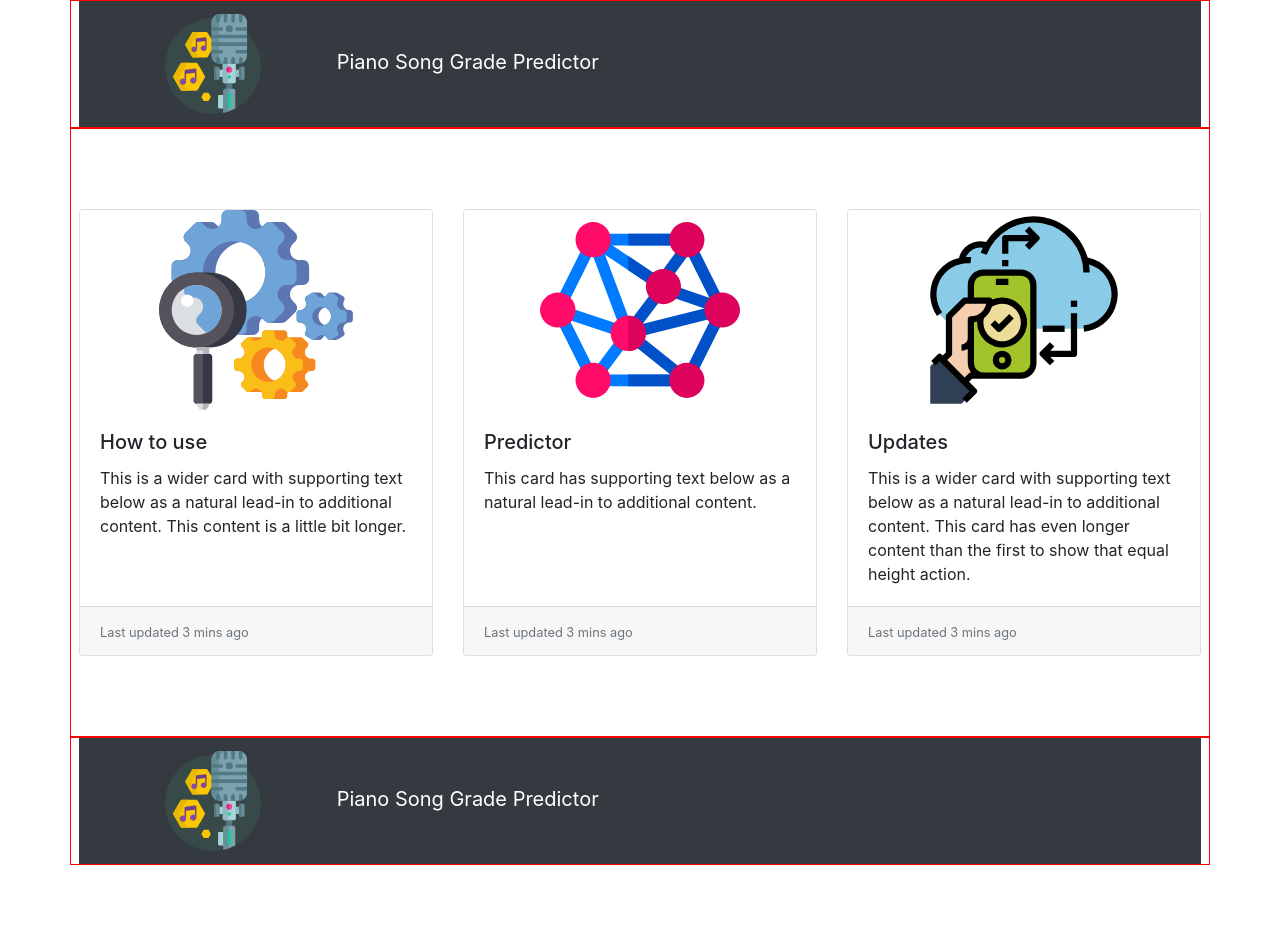
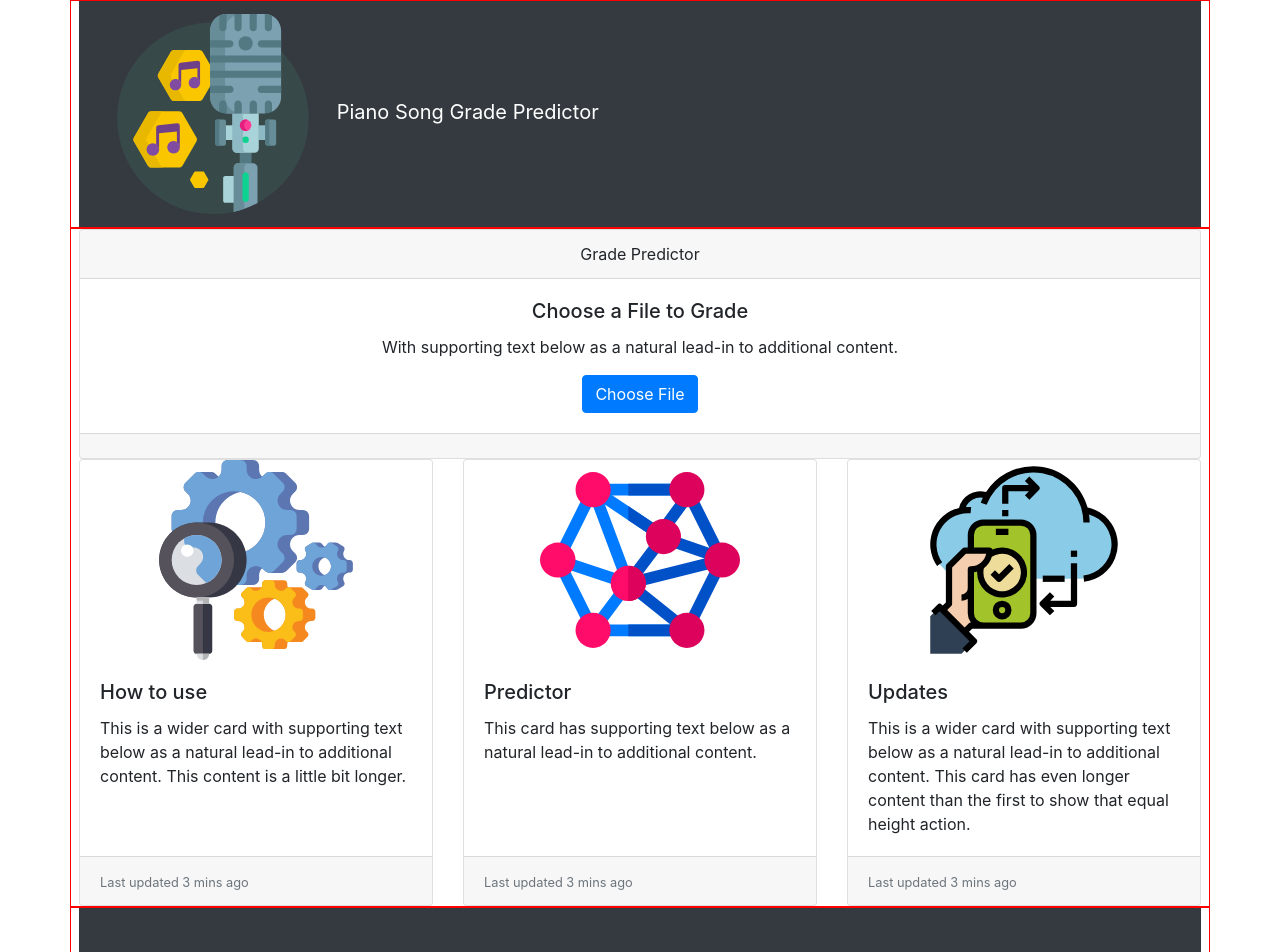
Before and after one commit to ArturoBarrios/Grade-Predictor, a Next.js app: page / in a window 1280 px wide. Shown: the top 952 px of the page. Before the commit the page ends 865 px from the top, so only its background shows below. Built offline with nearby package versions, Linux system fonts and the light colour scheme.

Commit message:
added file picker component

```diff
--- a/pages/GlobalComponents/body.js
+++ b/pages/GlobalComponents/body.js
@@ -2,10 +2,13 @@ import Head from 'next/head'
 import Card from 'react-bootstrap/Card'
 import CardDeck from 'react-bootstrap/CardDeck'
 import Cards from './cardsComponent'
+import FilePicker from './filePicker'
         function Body(props){
             return(
-                <div>
+                <div >
+
                     <main>
+                    <FilePicker></FilePicker>
                         <Cards></Cards>
 
                     </main>
@@ -35,12 +38,13 @@ import Cards from './cardsComponent'
 
 
         main {
-          padding: 5rem 0;
+        //   padding: 5rem 0;
           flex: 1;
           display: flex;
           flex-direction: column;
-          justify-content: center;
-          align-items: center;
+
+        //   justify-content: center;
+        //   align-items: center;
         }
 
         footer {
--- a/pages/GlobalComponents/cardsComponent.js
+++ b/pages/GlobalComponents/cardsComponent.js
@@ -2,7 +2,7 @@ import Head from 'next/head'
 import Card from 'react-bootstrap/Card'
 import CardDeck from 'react-bootstrap/CardDeck'
 
-        function Cards(props){
+        function cards(props){
             return(
                 <div>
                     <main>
@@ -59,4 +59,4 @@ import CardDeck from 'react-bootstrap/CardDeck'
         }
 
 
-export default Cards;
+export default cards;
--- /dev/null
+++ b/pages/GlobalComponents/filePicker.js
@@ -0,0 +1,20 @@
+import Card from 'react-bootstrap/Card'
+import Button from 'react-bootstrap/Button'
+
+function filePicker(){
+    return(
+        <Card className="text-center">
+        <Card.Header>Grade Predictor</Card.Header>
+        <Card.Body>
+            <Card.Title>Choose a File to Grade</Card.Title>
+            <Card.Text>
+            With supporting text below as a natural lead-in to additional content.
+            </Card.Text>
+            <Button variant="primary">Choose File</Button>
+        </Card.Body>
+        <Card.Footer className="text-muted"></Card.Footer>
+        </Card>
+    )
+}
+
+export default filePicker;
--- a/pages/GlobalComponents/footer.js
+++ b/pages/GlobalComponents/footer.js
@@ -1,9 +1,8 @@
-
 import Navbar from 'react-bootstrap/Navbar';
 
 
 
-function Footer(props){
+function footer(props){
     return(
         <div style={{width:"100%"}} >
 
@@ -12,10 +11,7 @@ function Footer(props){
             <img
                 alt=""
                 src="/microphone.svg"
-                style={{ height: 100, width: 236 }}
-
-
-
+                style={{ height: 400, width: 236 }}
                 className="d-inline-block align-middle"
             />{' '}
 
@@ -27,4 +23,4 @@ function Footer(props){
 
 }
 
-export default Footer;
+export default footer;
--- a/pages/GlobalComponents/header.js
+++ b/pages/GlobalComponents/header.js
@@ -11,7 +11,7 @@ function Header(props){
             <img
                 alt=""
                 src="/microphone.svg"
-                style={{ height: 100, width: 236 }}
+                style={{ height: 200, width: 236 }}
                 className="d-inline-block align-middle"
             />{' '}
 
--- a/pages/index.js
+++ b/pages/index.js
@@ -13,7 +13,7 @@ export default function Home() {
         <Body></Body>
       </div>
     <div className="container">
-        <Header></Header>
+        <Footer></Footer>
       </div>
 
       <style jsx>{`
```
